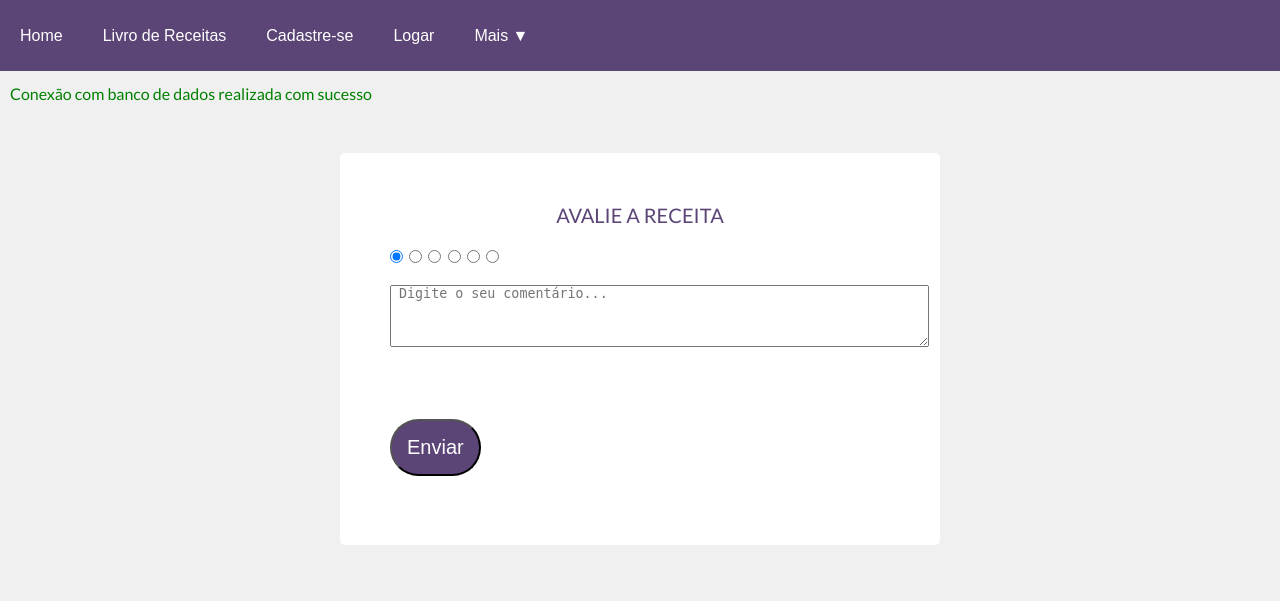
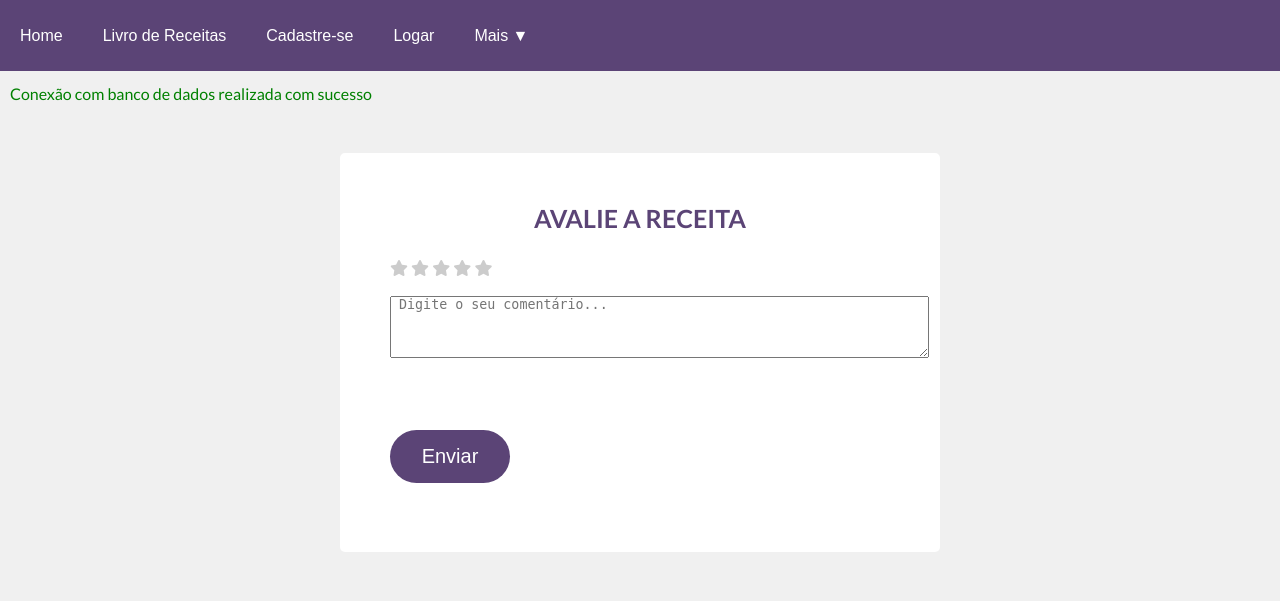
Before and after one commit to amanda-veiga-furtado/TCC-Receitas, a PHP site: page /TCC/receita/avaliar_receita.php in a window 1280 px wide. Shown: the top 601 px of the page. Run offline with PHP 8.4, Linux system fonts and the light colour scheme.

Commit message:
Add files via upload

```diff
--- a/Codigo/css/style.css
+++ b/Codigo/css/style.css
@@ -84,15 +74,14 @@ body {
     margin: 50px auto;
     border-radius: 5px;
     font-weight: 300;
-
 }
 
 h1 {
     text-align: center;
-    font-weight: 400;
-    font-size: 20px;
+    font-weight: 585; /*400*/
+    font-size: 25px;
     color: #5B4476;
-    margin-bottom: 20px;
+    margin-bottom: 25px; /*20*/
 }
 
 li {
@@ -113,17 +103,159 @@ ul {
         font-weight: 400;
         font-size: 20px;
         border-radius: 30px;
+        border: none;
+        box-shadow: none;
+        outline: none;
+        width: 120px; /* Definindo a largura */
+        display: inline-block; /* Garante que a largura seja respeitada */
+        text-align: center; /* Centraliza o texto dentro do botão */
     }
 
-.botao:hover {
+        .botao:hover,
+        .botao:focus {
             background-color: #5B4476;
+        }
+
+        .botao:focus-visible {
+            outline: none;
+        }
+
+        .container {
+            display: flex;
+            justify-content: center; /* centraliza os itens horizontalmente */
+            align-items: center; /* centraliza os itens verticalmente */
+          }
+
+        .box {
+            margin: 0 40px; /* adiciona um espaçamento entre os botões */
+
+            /* height: 100px; altura desejada */
+            /* background-color: lightgray; cor de fundo desejada */
+            /* border: 1px solid black; borda opcional */
+        }
+
+/* Receita */
+
+    /* listagem_receita.php */
+        .lista-receita-imagem {
+            /* background-position: center; */
+            justify-content: center; /* centraliza os itens horizontalmente */
+            align-items: center; /* centraliza os itens verticalmente */
+            /* background-size: cover; */
+            width: 100%;
+        }
+
+    /* registro_receita.php */
+        .banner {
+            /* background-image: url(../css/img/receita/imagem.png); */
+            background-position: center;
+            background-size: cover;
+            height: 300px;
         }
 
         .titulo-receita {
             font-weight: 700;
             font-size: 30px;
+            text-transform: capitalize;
             margin-top: 30px;
         }
 
 
+
+
+
+
+
+
+
+
+
+
+
+
+
+
+
+
+
+
+
+
+
+
+
+
+
+.link-footer {
+    font-weight: 700;
+    text-decoration: none;
+    color: white;
+}
+
 /* text-decoration: none; */
+
+
+
+
+
+
+
+
+
+/* Comentarios */
+
+
+/* -------------------------- */
+/* Criar as variaveis com as cores */
+:root {
+    --amarelo: #ffcc00;
+    --cinza: #cccccc;
+}
+
+/* Não exibir o input radio */
+.estrelas input[type=radio] {
+    display: none;
+}
+
+/* Criar as estrelas preenchidas de amarelo*/
+.estrelas label i.opcao.fa:before {
+    content: '\f005';
+    color: var(--amarelo);
+}
+
+/* Atribuir o cinza nas estrelas, quando selecionar a estrela retirar o cinza*/
+.estrelas input[type=radio]:checked~label i.fa:before {
+    color: var(--cinza);
+}
+
+/* Personalizar a estrela preenchida */
+.estrela-preenchida {
+    color: var(--amarelo);
+}
+
+/* Personalizar a estrela vazia */
+.estrela-vazia{
+    color: var(--cinza);
+}
+
+
+/* ------------------------------------------------------------- Home ------------------------------------------------------------- */
+
+.container-home {
+    display: flex;
+    flex: 1;
+}
+
+.adicionar_ingrediente {
+    flex: 5;
+    background-color: lightblue;
+}
+
+.cesta {
+    flex: 2;
+    background-color: lightgreen;
+}
+
+.lista-receita-imagem2 {
+    height: 100px;
+}
```
Also changed, not shown: other parts of Codigo/css/style.css (+18 -27 lines). Lines whose indentation alone changed are shown as unchanged.
